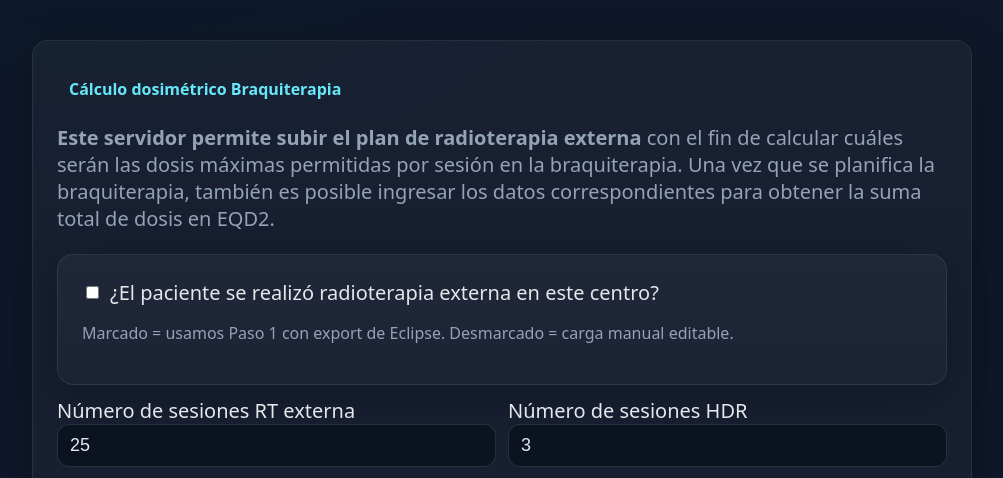
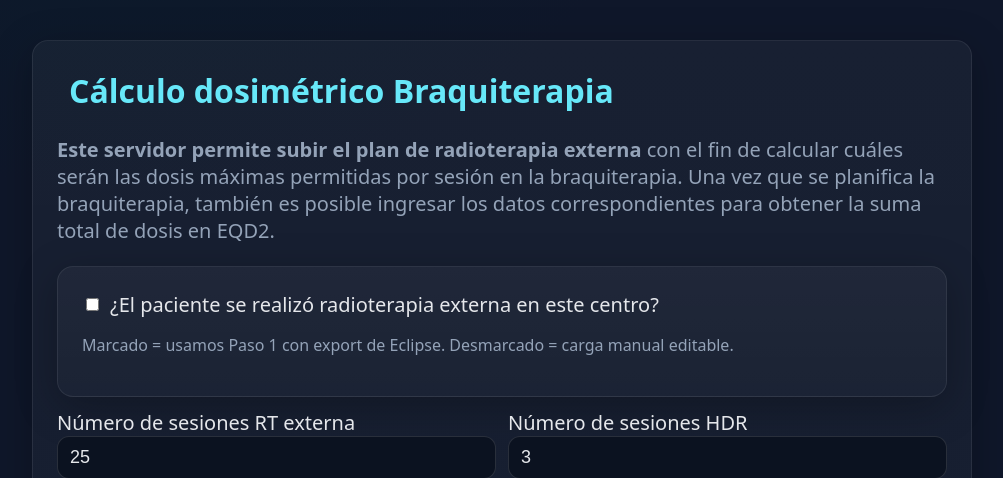
Before and after one commit to macacruellas/braquiterapia_app, a Flask app: page / in a window 1280 px wide. Shown: the top 478 px of the page, without its empty margins (138-1141 px from the left). Run offline with Flask 3, Linux system fonts and the light colour scheme.

Commit message:
Agrandar la letra del título principal (h1 y badge)
https://claude.ai/code/session_01FdAdm1ZmCjqfafH7RgVFKV

```diff
--- a/braquiterapia_app/app/static/css/styles.css
+++ b/braquiterapia_app/app/static/css/styles.css
@@ -48,7 +48,7 @@ body {
 /* Tipografía */
 h1 {
     margin: 0 0 10px;
-    font-size: calc(24px + var(--inc));
+    font-size: calc(32px + var(--inc));
 }
 
 h3 {
@@ -233,7 +233,7 @@ textarea {
     display: inline-block;
     padding: 4px 8px;
     border-radius: 6px;
-    font-size: calc(12px + var(--inc));
+    font-size: calc(28px + var(--inc));
     margin-left: 4px;
 }
 
```
